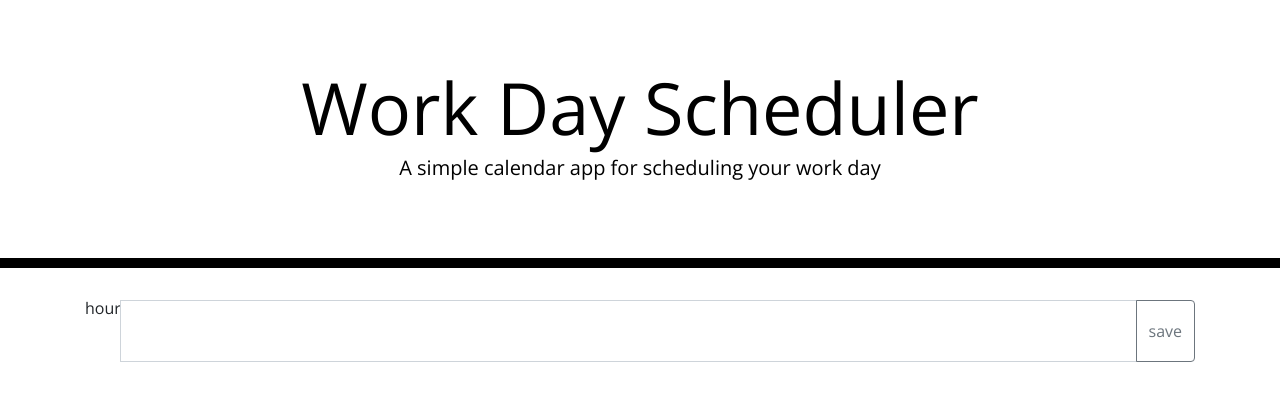
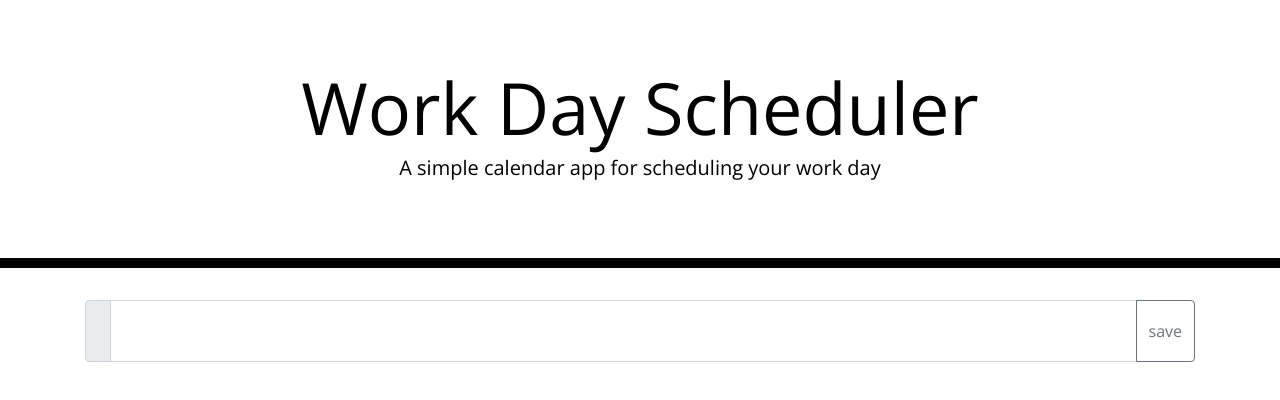
Before and after one commit to yogs0ddhoth/Plan-your-day, a plain HTML site: page index.html in a window 1280 px wide. Drawn offline with nearby package versions, Linux system fonts and the light colour scheme; files that its build step writes are made by us from their sources.

Commit message:
rendered timeblocks with jquery

```diff
--- a/assets/js/script.js
+++ b/assets/js/script.js
@@ -1,5 +1,43 @@
 // declare global variables
+const $plannerDiv = $('#planner');
 
+// jquery method of rendering timeblocks:
+
+//  timeblock div
+let $timeBlockDiv = $('<div>');
+$timeBlockDiv.addClass('input-group');
+
+let $timeDiv = $('<div>');
+$timeDiv.addClass('input-group-prepend');
+$timeBlockDiv.append($timeDiv);
+
+let $timeSpan = $('<span>');
+$timeSpan.addClass('input-group-text');
+  // render hour in $timeSpan
+  $timeSpan.text();
+$timeDiv.append($timeSpan);
+
+// chose either textarea or text input and add corresponding bootstrap classes
+let $eventInput = $('<textarea>');
+$eventInput.addClass('form-control');
+$eventInput.attr('aria-label', 'With textarea' );
+$eventInput.insertAfter($timeDiv);
+
+// let $eventInput = $();
+// $eventInput.addClass();
+// $eventInput.insertAfter($timeDiv);
+
+let $saveDiv = $('<div>');
+$saveDiv.addClass('input-group-append');
+$saveDiv.insertAfter($eventInput);
+
+let $saveBtn = $('<button>');
+$saveBtn.addClass('btn btn-outline-secondary');
+$saveBtn.attr('type', 'button' );
+$saveBtn.text("save");
+$saveDiv.append($saveBtn);
+
+$plannerDiv.append($timeBlockDiv);
 /*
   timeblock functionality:
   * color based on time - moment
--- a/index.html
+++ b/index.html
@@ -19,7 +19,7 @@
       rel="stylesheet"
     />
     <link rel="stylesheet" href="style.css" />
-    <title>Work Day Scheduler</title>
+    <title>Plan Your Day</title>
   </head>
 
   <body>
@@ -29,22 +29,21 @@
       <p id="currentDay" class="lead"></p>
     </header>
 
-    <div class="container">
+    <div id="planner" class="container">
       <!-- Timeblocks go here -->
 
-      <!-- create timeblocks here, or use jquery? -->
-      <div id="" class="input-group">
+      <!-- <div id="" class="input-group">
         <div class="input-group-prepend">
-          <!-- get hour from moment and render here with jquery -->
-          <span id="" class=""">hour</span>
+          // get hour from moment and render here
+          <span id="" class="input-group-text">hour</span>
         </div>
-        <!-- test possible sizing issues -->
+        // test possible sizing issues
         <textarea class="form-control" aria-label="With textarea"></textarea>
         <div class="input-group-append">
-          <!-- should this be a button or a submit? -->
+          // should this be a button or a submit?
           <button class="btn btn-outline-secondary" type="button">save</button>
         </div>
-      </div>
+      </div> -->
 
     </div>
 
@@ -52,5 +51,6 @@
 
     <script src="https://cdnjs.cloudflare.com/ajax/libs/jquery/3.2.1/jquery.min.js"></script>
     <script src="https://cdnjs.cloudflare.com/ajax/libs/moment.js/2.24.0/moment.min.js"></script>
+    <script src="./assets/js/script.js"></script>
   </body>
 </html>
```
